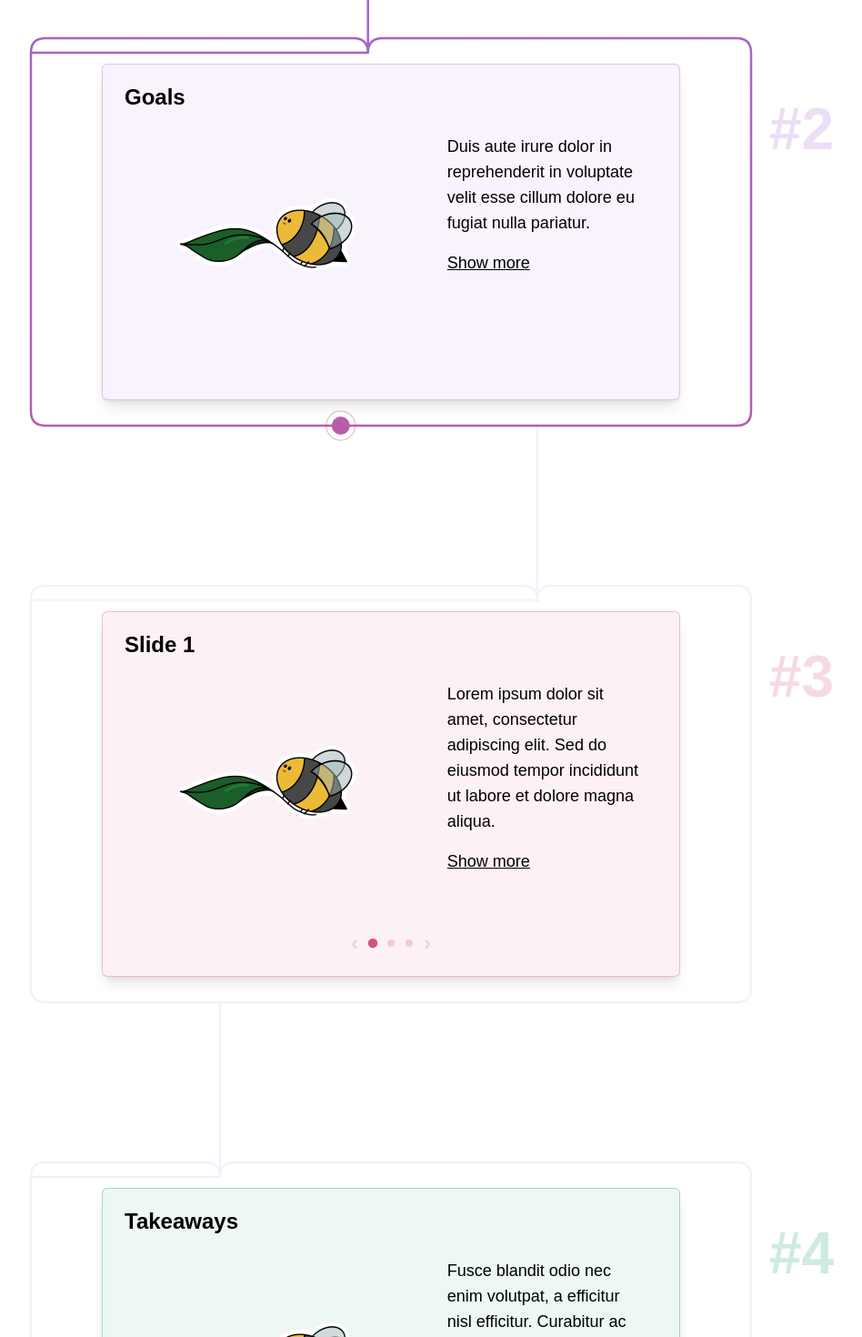
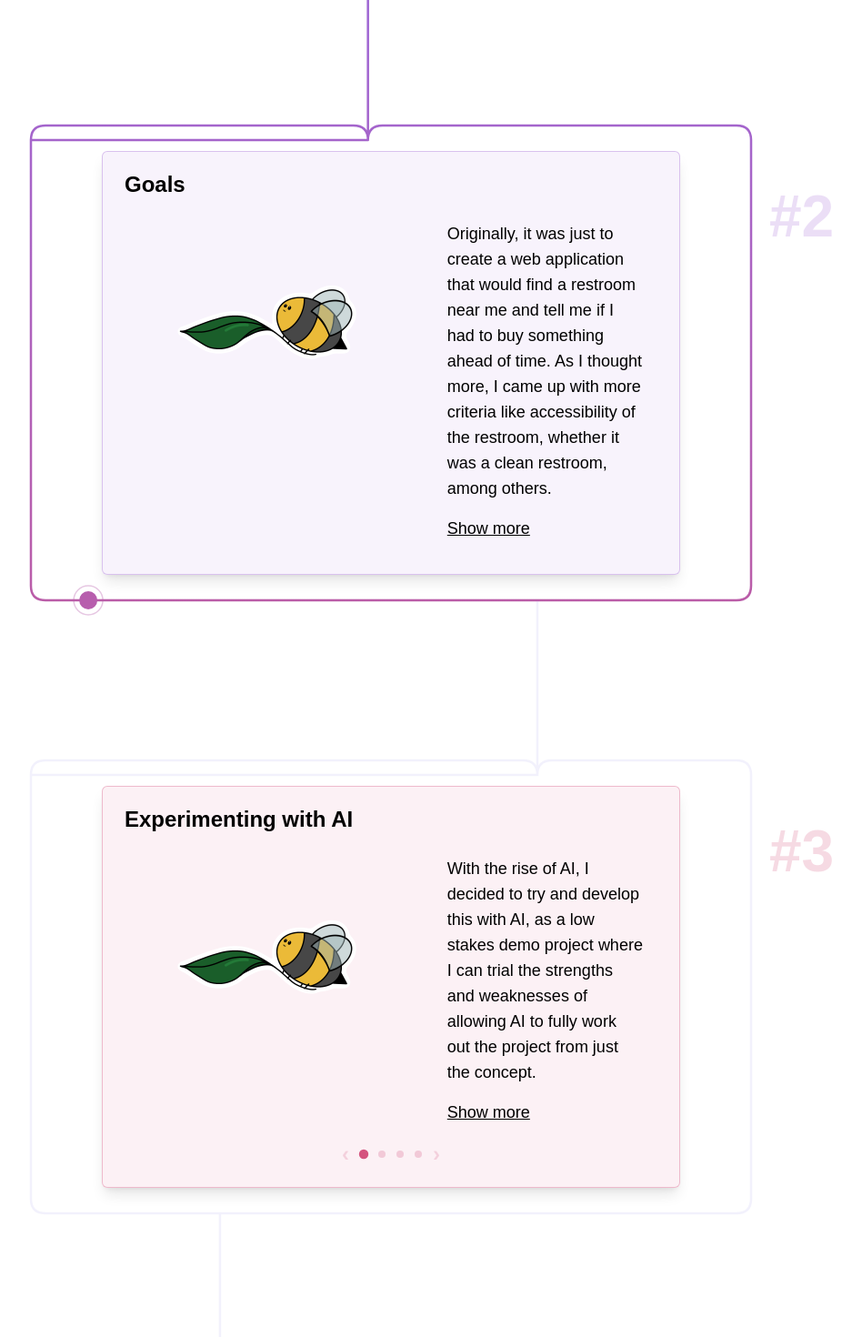
Before and after one commit to yborger/Personal-Website, a Next.js app: page /portfolio/cases/findmyrestroom in a window 1280 px wide. Shown: the part 1330-2800 px from the top of the page at 91% size, without its empty margins (210-1158 px from the left). Built offline with nearby package versions, Linux system fonts and the light colour scheme.

Commit message:
added the writeup for findmyrestroom

```diff
--- a/app/portfolio/cases/findmyrestroom/page.tsx
+++ b/app/portfolio/cases/findmyrestroom/page.tsx
@@ -4,17 +4,17 @@ import PhaseBoard from 'app/components/phaseboard'
 const phases = [
   {
     number: 1,
-    title: "Intro",
-    description: "Lorem ipsum dolor sit amet, consectetur adipiscing elit. Sed do eiusmod tempor incididunt ut labore et dolore magna aliqua.",
-    details: "Ut enim ad minim veniam, quis nostrud exercitation ullamco laboris nisi ut aliquip ex ea commodo consequat. Duis aute irure dolor in reprehenderit in voluptate velit esse cillum dolore eu fugiat nulla pariatur.",
+    title: "Find My Restroom: Intro",
+    description: "Walking around New York City one random day, I suddenly had to use the restroom. I turned into the first cafe I could find (naturally, a Starbucks), and had to buy a drink so I could use the restroom. And this gave the idea for a “Find my Restroom” application.",
+    details: "The main purpose of this is to make the restroom-finding process more convenient for users. After considering the different possible users, I realized there were significantly more details to take into account and therefore actual potential in something like this.",
     image: "/artwork/bee_leaf.png",
     bg: "#7F77DD",
   },
   {
     number: 2,
     title: "Goals",
-    description: "Duis aute irure dolor in reprehenderit in voluptate velit esse cillum dolore eu fugiat nulla pariatur.",
-    details: "Excepteur sint occaecat cupidatat non proident, sunt in culpa qui officia deserunt mollit anim id est laborum.",
+    description: "Originally, it was just to create a web application that would find a restroom near me and tell me if I had to buy something ahead of time. As I thought more, I came up with more criteria like accessibility of the restroom, whether it was a clean restroom, among others.",
+    details: "This was never meant to be an application to show my software development skill, but rather an experimental use of AI as a programming tool",
     image: "/artwork/bee_leaf.png",
     bg: "#A066D3",
   },
@@ -23,36 +23,56 @@ const phases = [
     title: "What I Did",
     description: "",
     details: "",
-    image: "/artwork/bee_leaf.png",
+    image: "",
     bg: "#D4537E",
     slides: [
       {
-        title: "Slide 1",
-        description: "Lorem ipsum dolor sit amet, consectetur adipiscing elit. Sed do eiusmod tempor incididunt ut labore et dolore magna aliqua.",
-        details: "Ut enim ad minim veniam, quis nostrud exercitation ullamco laboris nisi ut aliquip ex ea commodo consequat.",
+        title: "Experimenting with AI",
+        description: "With the rise of AI, I decided to try and develop this with AI, as a low stakes demo project where I can trial the strengths and weaknesses of allowing AI to fully work out the project from just the concept.",
+        details: "In reality, I noticed many moments that I had to fill in the gaps in understanding or knowledge of the program, that I definitely would not have been able to know without my computer science background.",
         image: "/artwork/bee_leaf.png",
       },
       {
-        title: "Slide 2",
-        description: "Duis aute irure dolor in reprehenderit in voluptate velit esse cillum dolore eu fugiat nulla pariatur.",
-        details: "Excepteur sint occaecat cupidatat non proident, sunt in culpa qui officia deserunt mollit anim id est laborum.",
+        title: "Claude Instructions",
+        description: "I explained the concept to Claude in a very conversational tone, and asked for what I had to set up before starting the programming. After setting up the open source dataset of public restrooms in Supabase, I instructed Claude to give detailed instructions that would get passed on to Cursor to build.",
+        details: "It felt very tedious as I had to prompt to get every detail of the set-up process. I asked what to set up, and rather than actually tell me, Claude would often respond with incomplete information. I had to fully set up a dataset in Supabase and none of that was mentioned as something to do until I prompted again.",
         image: "/artwork/bee_leaf.png",
       },
       {
-        title: "Slide 3",
-        description: "Nunc scelerisque viverra mauris in aliquam sem fringilla ut morbi tincidunt augue.",
-        details: "Donec et odio pellentesque diam volutpat commodo sed egestas egestas fringilla phasellus.",
+        title: "Cursor",
+        description: "Cursor took in all of the instructions and created all of the files necessary, connected pieces with minimal interference on my part (I had to copy and paste links to certain information, for example).",
+        details: "There were many files and multiple phases of instructions that Cursor took in. It made an application and I was able to see the final demo",
         image: "/artwork/bee_leaf.png",
       },
+      {
+        title: "The Demo",
+        description: "The demo includes the features I asked for and runs on Vercel. It depicts a map of the specified area, it allows the user to set up certain options, and it operates exactly as this demo should.",
+        details: "It has all of the individual aspects requested and works pretty decently as a demo of this concept, done within a day.",
+        image: "/artwork/bee_leaf.png",
+      }
     ],
   },
   {
     number: 4,
     title: "Takeaways",
-    description: "Fusce blandit odio nec enim volutpat, a efficitur nisl efficitur. Curabitur ac odio at enim efficitur commodo.",
-    details: "Nunc scelerisque viverra mauris in aliquam sem fringilla ut. Donec et odio pellentesque diam volutpat commodo sed egestas.",
-    image: "/artwork/bee_leaf.png",
+    description: "",
+    details: "",
+    image: "",
     bg: "#1D9E75",
+    slides: [
+      {
+        title: "Strengths",
+        description: "I found there to be a few strengths to this AI-driven approach. The speed, the breadth of knowledge, the quick fixes, and the clear decision assistance, were all very useful for getting the demo up and running.",
+        details: "For speed, the whole app took about 2.5 hours start to finish. In knowledge, the AI knew every layer of the stack simultaneously and just used it correctly immediately. The quick fixing relates to the speed and knowledge, where anything that was wrong could be fixed and tested instantly. Any and all decisions I had to make, the AI could list the trade-offs clearly and could make a recommendation based on the set-up.",
+        image: "/artwork/bee_leaf.png",
+      },
+      {
+        title: "Weaknesses",
+        description: "This entire demo looks like it was made with AI. There is no way around that, there is no customization, only a flat interface. To the coding aspect, the AI would consistently brute-force through any bugs it encountered, often forgot what it had and had not already handled, and it could not actually see the final implementation to identify things that had not worked as intended. ",
+        details: "The AI cannot understand the user experience and cannot design with it in mind. The visual itself has emojis randomly throughout, with no reason why that emoji had been used, and everything design-wise is structurally clean but boring (all identical formatting throughout). This was definitely a learning moment.",
+        image: "/artwork/bee_leaf.png",
+      }
+    ]
   },
 ]
 
```
